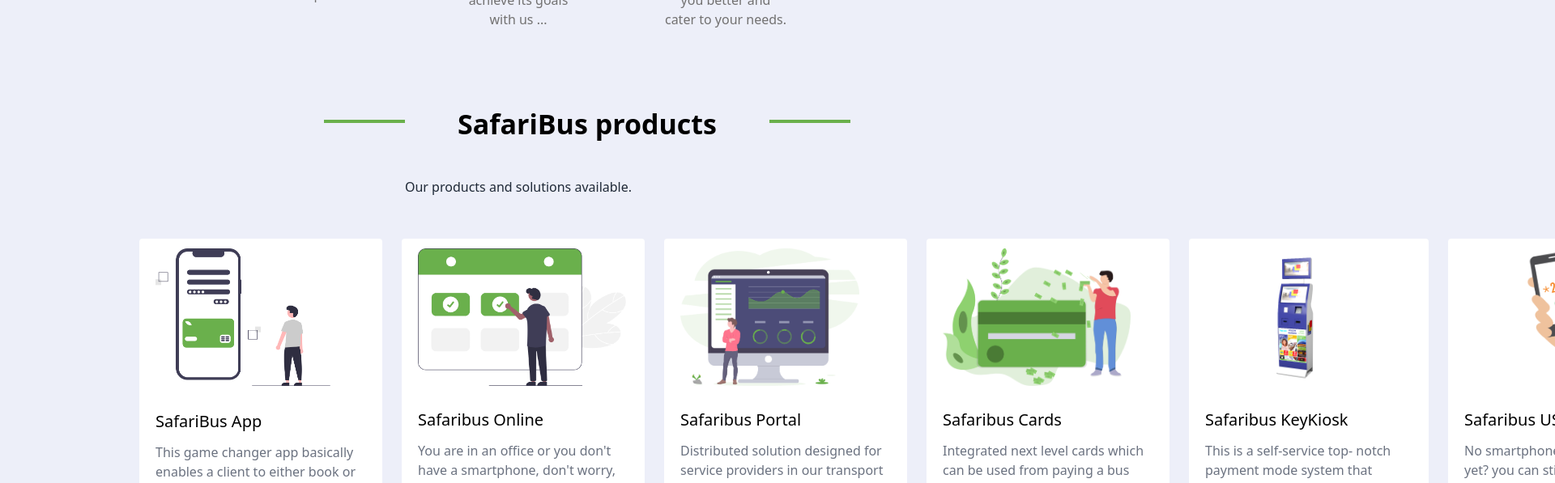
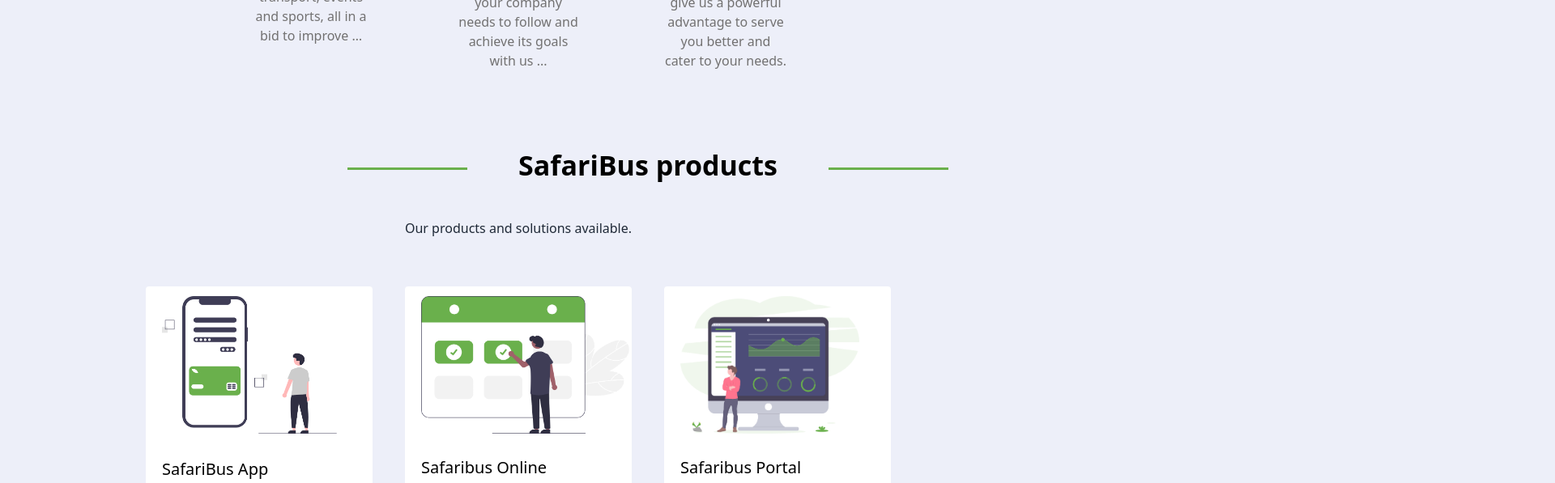
Before and after one commit to mt-richard/SafariBus, a React (Create React App) app: page / in a window 1280 px wide. Shown: the part 1120-1717 px from the top of the page at 81% size, 1920 px wide, since content can reach past the window. Built offline with nearby package versions, Linux system fonts and the light colour scheme.

Commit message:
my commit again

```diff
--- a/src/App.css
+++ b/src/App.css
@@ -117,6 +117,11 @@
   padding-left: 1rem;
 
 }
+.cobtn{
+  background-color: #6AB04C;
+  cursor: pointer;
+  width: 130px;
+}
 
 
 .banner{
@@ -146,13 +151,20 @@
 
 .line{
   background-color: #6AB04C;
-  width: 120px;
-  height: .2rem;
+  width: 150px;
+  height: .17rem;
 }
 
 .about{
   padding: 0rem;
 
+}
+.dprofile{
+  border-radius: 50%;
+  padding: 1rem;
+  width: 60px;
+  height: 60px;
+  text-align: center;
 }
 
 .ico{
@@ -182,6 +194,24 @@
   color: #EDEFF9;
 }
 
+.inputs input[type=text], [type=email]{
+  border: none;
+  outline: none;
+  width: 95%;
+  padding: .41rem;
+  border-bottom:.1rem solid rgb(172, 170, 170) ;
+}
+
+.inputs input[type=submit]{
+  background-color: #6AB04C;
+  width: 95%;
+  color: white;
+  font-weight: 500;
+}
+
+
+
+
 @media (max-width:959px) {
   .hdn{
     display: block;
--- a/src/App.js
+++ b/src/App.js
@@ -4,7 +4,7 @@
 import Home from './components/Home';
 import About from './components/About';
 import Products from './components/Products';
-
+import Values from './components/values';
 
 function App() {
   return (
@@ -13,7 +13,7 @@
       <Home/>
       <About/>
       <Products/>
-
+      <Values/>
 
     </div>
   );
--- a/src/components/About.jsx
+++ b/src/components/About.jsx
@@ -5,7 +5,7 @@
             <div className="all center py-10 md:px-40">
                     <div className="head md:w-[1400px] flex md:px-[28%]">
                         <div className="line hidden md:block md:w-[100px]  mt-7 "></div>
-                        <span className="md:text-[2.125rem] md:w-[350px] px-5 font-bold  text-center">About SafariBus</span>
+                        <span className="md:text-[2.125rem] md:w-[350px] px-10 font-bold  text-center">About SafariBus</span>
                         <div className="line md:w-[100px] mt-4 md:mt-7  "></div>
                 </div>
                 <div className="pa px-5 md:px-40 py-10 " >
--- a/src/components/Products.jsx
+++ b/src/components/Products.jsx
@@ -9,16 +9,16 @@
     return (
         <div className="product">
             <div className="all center py-10 md:px-40">
-            <div className="head md:w-[1580px] flex md:px-[25%]">
-                        <div className="line hidden md:block md:w-[100px]  mt-5 "></div>
-                        <span className="md:text-[2.125rem] md:w-[450px]  font-bold px-10 text-center">SafariBus products</span>
-                        <div className="line md:w-[100px] mt-4 md:mt-5  "></div>
+            <div className="head md:w-[1280px] flex md:px-[28%] ">
+                        <div className="line hidden md:block mt-7 "></div>
+                        <span className="md:text-[2.125rem] md:w-[450px]  font-bold px-5 md:px-0 text-center">SafariBus products</span>
+                        <div className="line mt-4 md:mt-7  "></div>
                 </div>
                 <div className="pa px-5 md:px-40 py-10 " >
                 <p className="text-gray-800 text-center  px-5 md:px-[15%]">Our products and solutions available.</p>
                 </div>
-                <div className="container md:flex">
-                    <div className="cont1 bg-white rounded m-3 py-3">
+                <div className="container md:grid grid-cols-3">
+                    <div className="cont1 bg-white rounded m-5 py-3">
                         <div className="image h-[200px] w-[300px] px-5 ">
                             <img src={pic4} alt="Images of" className="h-[170px]"/>
                         </div>
@@ -26,7 +26,7 @@
                         <p className="text-left text-gray-500  px-5 py-3">This game changer app basically enables a client to either book or hire a bus beforehand. The exciting part …</p>
                         <a className="mr-[175px] text-green-400 pointer py-2" href="#">Learn More</a>
                     </div>
-                    <div className="cont1 bg-white rounded m-3 py-3">
+                    <div className="cont1 bg-white rounded m-5 py-3">
                         <div className="image h-[170px] w-[300px] px-5">
                             <img src={pic3} alt="Images of" className="h-[170px]"/>
                         </div>
@@ -34,7 +34,7 @@
                         <p className="text-left text-gray-500  px-5 py-3">You are in an office or you don't have a smartphone, don't worry, you can still book your tickets on the go.</p>
                         <a className="mr-[175px] text-green-400 pointer py-2" href="#">Learn More</a>
                     </div>
-                    <div className="cont1 bg-white rounded m-3 py-3">
+                    <div className="cont1 bg-white rounded m-5 py-3 ">
                         <div className="image h-[170px] w-[300px] px-5">
                             <img src={pic2} alt="Images of" className="h-[170px]"/>
                         </div>
@@ -42,7 +42,7 @@
                         <p className="text-left text-gray-500  px-5 py-3">Distributed solution designed for service providers in our transport with it's efficient of use..</p>
                         <a className="mr-[175px] text-green-400 pointer py-2" href="#">Learn More</a>
                     </div>
-                    <div className="cont1 bg-white rounded m-3 py-3">
+                    <div className="cont1 bg-white rounded m-5 py-3">
                         <div className="image h-[170px] w-[300px] px-5">
                             <img src={pic1} alt="Images of" className="h-[170px]"/>
                         </div>
@@ -50,7 +50,7 @@
                         <p className="text-left text-gray-500  px-5 py-3">Integrated next level cards which can be used from paying a bus ticket to paying your gloceries on your local market..</p>
                         <a className="mr-[175px] text-green-400 pointer py-2" href="#">Learn More</a>
                     </div>
-                    <div className="cont1 bg-white rounded m-3 py-3">
+                    <div className="cont1 bg-white rounded m-5 py-3">
                         <div className="image h-[170px] w-[200px]  ml-[6rem]">
                             <img src={pic6} alt="Images of" className="h-[170px]"/>
                         </div>
@@ -58,7 +58,7 @@
                         <p className="text-left text-gray-500  px-5 py-3">This is a self-service top- notch payment mode system that provides a great deal of services that are entirely …</p>
                         <a className="mr-[175px] text-green-400 pointer py-2" href="#">Learn More</a>
                     </div>
-                     <div className="cont1 bg-white rounded m-3 py-3">
+                     <div className="cont1 bg-white rounded m-5 py-3">
                         <div className="image h-[170px] w-[200px]  ml-[6rem]">
                             <img src={pic5} alt="Images of" className="absolute h-[170px]"/>
                         </div>
--- /dev/null
+++ b/src/components/values.jsx
@@ -0,0 +1,85 @@
+const values = () => {
+    return (
+        <div className="about" id="about">
+        <center>
+         <div className="all center py-10 md:px-40">
+                 <div className="head md:w-[1400px] flex md:px-[23%]">
+
+                     <span className="md:text-[2.125rem] px-10 font-bold  text-left">Our Values</span>
+                     <div className="line md:w-[100px] mt-4 md:mt-7  "></div>
+             </div>
+             <div className="pa px-5 md:px-40 py-10 " >
+             <p className="text-gray-800 text-left  px-5 md:px-[15%]">One thing that defines the most successful companies is their values. At SafariBus, the values we stand by that shape our culture, our work ethics, and our decisions that help us be more than what we were yesterday are:</p>
+             </div>
+             <div className="containerabout text-left ml-10 md:ml-[25%] font-light ">
+                 <div className="">
+                     <li><b>Customer centric:</b> To focus on the customers’ needs and surpass their expectations consistently.</li>
+                     <li><b>Innovation:</b> To continuously develop solutions that solve customers’ needs.</li>
+                     <li><b>Integrity and Transparency:</b> To be ethical and sincere in all our transactions.</li>
+                    <li><b>Excellence:</b> To strive relentlessly;- constantly improve ourselves, our teams, and our products and services to become the best.</li>
+
+                 </div>
+                 <div className="cobtn text-white pointer md:w-40 bg-green-500 rounded px-5 py-1 mt-5">Contact Us</div>
+
+             </div>
+
+
+            <div className="boxes gap-3 md:w-[100%] py-10 px-5 md:px-20 md:flex ">
+                    <div className="flex1 rounded bg-gray-500  md:w-[50%] py-20">
+                        <h3 className="text-[40px] h-10 text-green-400">"</h3>
+                        <h3 className="text-3xl text-white font-bold">Testimonials</h3>
+                        <p className="text-xl text-white m-2">Success stories of customersfeel </p>
+                    </div>
+                    <div className="box2 rounded bg-white md:w-[50%]  p-5">
+
+                    <div className="profile flex  py-3">
+                        <div className="dprofile text-3xl text-white bg-gray-400"> <span className="mt-[-6px] ml-[-9px] absolute">D</span></div>
+                        <div className="name">
+                        <h3 className="text-left ml-2">Drake NKUNDA</h3>
+                        <p className="text-left ml-2">Tech guru</p>
+                        </div>
+                         </div>
+
+                        <h3 className="text-left mt-2">TIMELY, EFFICIENT, AND USE THE BEST PRACTICES IN THEIR WORK.</h3>
+                        <p className="text-left mt-5 py-5 text-gray-500 font-light">I have been involved in big projects for major corporations but the team at CENTRIKA is the best that I have worked with. They are timely, efficient and use best practices in their TECH projects. Their society inclusion in most of their projects is outstanding. I would recommend them to anyone.</p>
+
+                    </div>
+            </div>
+
+
+
+            <div className="boxes inputs gap-3 md:w-[100%] py-10 px-5 md:px-20 md:flex ">
+                    <div className="flex1 rounded  px-3 md:w-[50%] py-20">
+
+                        <h3 className="text-3xl text-left font-bold">Interested in our services?</h3>
+                        <p className="text-xl text-left m-2">free to request a meeting with us.</p>
+                       <li className="text-left ml-5 mt-3 font-light">Streamline all your dairly operations with efficient technologeis.</li>
+                        <li className="text-left ml-5 mt-3 font-light">Automated ticket control,validation & payment solutions.</li>
+                        <li className="text-left ml-5 mt-3 font-light">Save precious time and invest it where you need it the most.</li>
+
+                    </div>
+
+                    <div className="box2 rounded bg-white md:w-[50%]  p-5">
+
+                    <div className="profile py-3">
+
+                                                    <form action="">
+                                <input className="mt-2 w-100" type="text" name="" id="" placeholder="Enter Name "  />
+                                <input className="mt-2 w-100" type="email" name="" id="" placeholder="Enter Email " />
+                                <input className="mt-2 w-100" type="text" name="" id="" placeholder="Enter Phone Number" />
+                                <input className="mt-2 w-100" type="text" name="" id="" placeholder="Entrested In" /><br/><br/>
+                                <input className="mt-2 w-100 mt-5 " type="checkbox" name="" id="" /><span className="px-3 mt-4 font-light">Agree to our Terms&Conditions?</span><br/>
+                                <input className="mt-2 w-100 bg-green-500 mt-6 py-2 px-5 rounded" type="submit" value="Send Request" />
+                            </form>
+                        </div>
+                    </div>
+            </div>
+
+
+         </div>
+         </center>
+     </div>
+     );
+}
+
+export default values;
```
